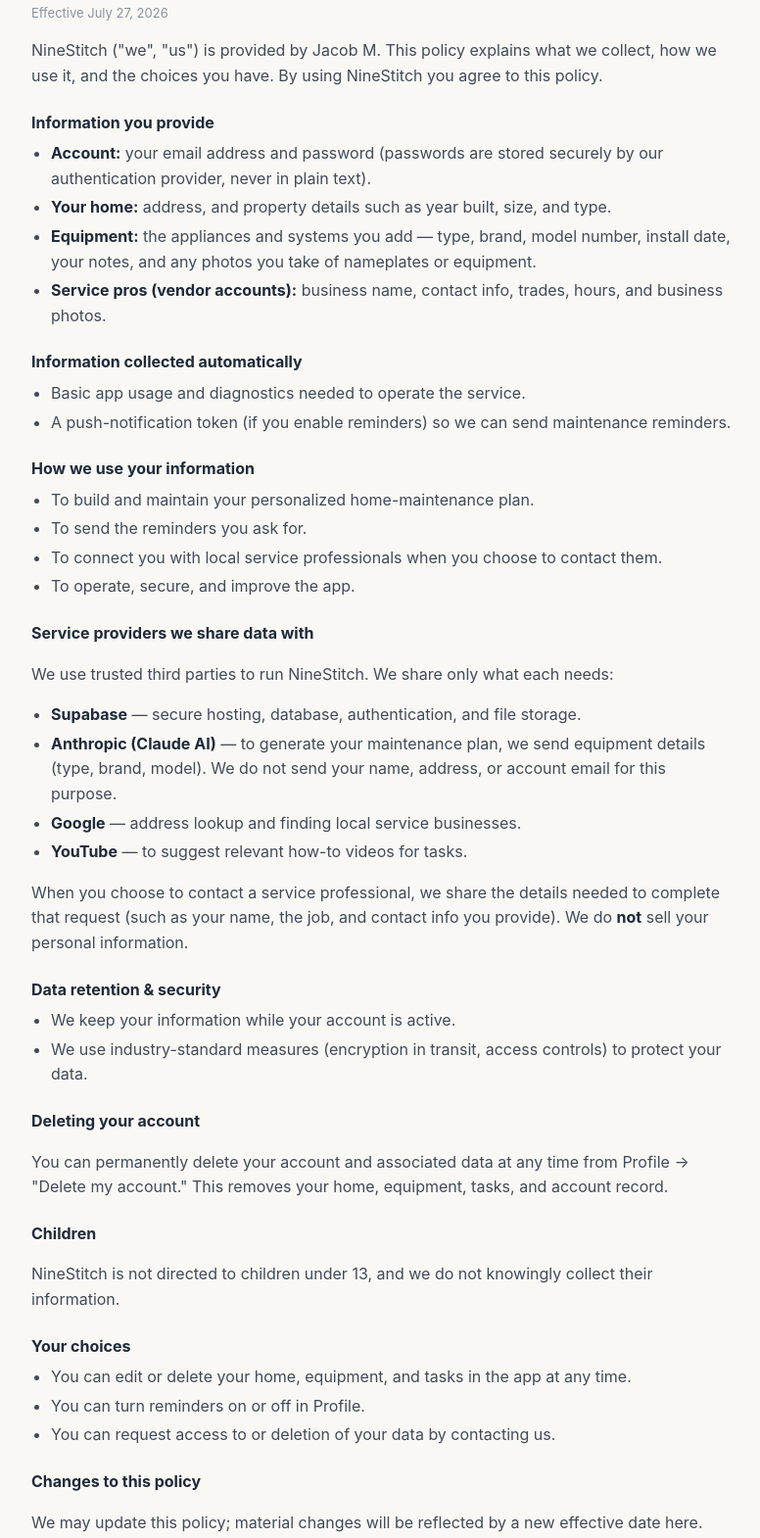
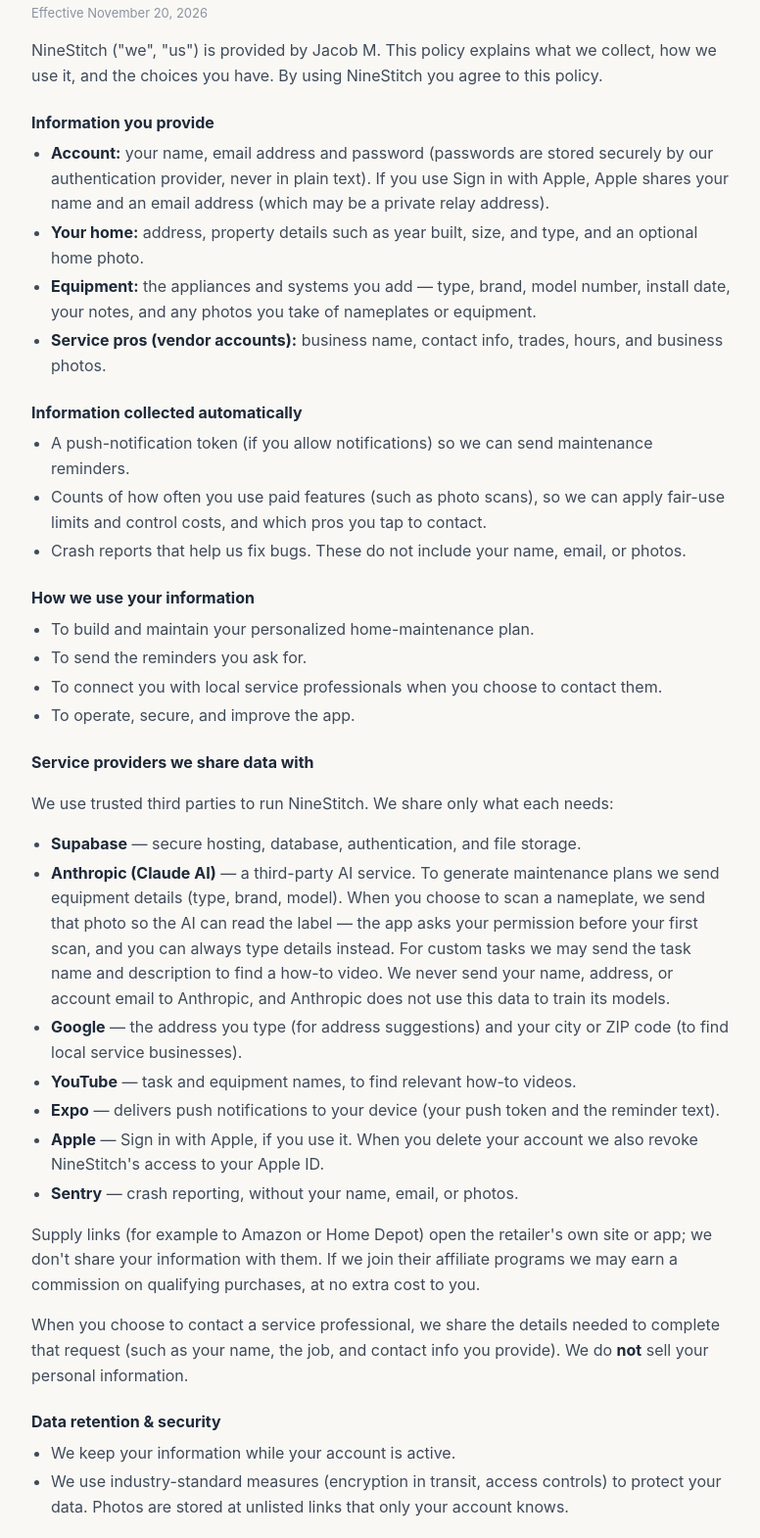
Before and after one commit to Yakapo113/ninestitch-site, a plain HTML site: page legal/index.html in a window 1280 px wide. Shown: the part 220-1790 px from the top of the page at 98% size, without its empty margins (250-1026 px from the left). Drawn offline with Linux system fonts and the light colour scheme.

Commit message:
Privacy policy: AI photo scans, push, Apple sign-in, crash reports
Discloses photos sent to Anthropic with in-app permission, Expo push
delivery, Apple token revocation on deletion, Sentry crash reports,
fair-use counters and affiliate links. Effective November 20, 2026.

Co-Authored-By: Claude Opus 5.5 <noreply@anthropic.com>

```diff
--- a/legal/index.html
+++ b/legal/index.html
@@ -33,21 +33,22 @@
 
   <section id="privacy">
     <h2>Privacy Policy</h2>
-    <p class="meta">Effective July 27, 2026</p>
+    <p class="meta">Effective November 20, 2026</p>
     <p>NineStitch ("we", "us") is provided by Jacob M. This policy explains what we collect, how we use it, and the choices you have. By using NineStitch you agree to this policy.</p>
 
     <h3>Information you provide</h3>
     <ul>
-      <li><b>Account:</b> your email address and password (passwords are stored securely by our authentication provider, never in plain text).</li>
-      <li><b>Your home:</b> address, and property details such as year built, size, and type.</li>
+      <li><b>Account:</b> your name, email address and password (passwords are stored securely by our authentication provider, never in plain text). If you use Sign in with Apple, Apple shares your name and an email address (which may be a private relay address).</li>
+      <li><b>Your home:</b> address, property details such as year built, size, and type, and an optional home photo.</li>
       <li><b>Equipment:</b> the appliances and systems you add — type, brand, model number, install date, your notes, and any photos you take of nameplates or equipment.</li>
       <li><b>Service pros (vendor accounts):</b> business name, contact info, trades, hours, and business photos.</li>
     </ul>
 
     <h3>Information collected automatically</h3>
     <ul>
-      <li>Basic app usage and diagnostics needed to operate the service.</li>
-      <li>A push-notification token (if you enable reminders) so we can send maintenance reminders.</li>
+      <li>A push-notification token (if you allow notifications) so we can send maintenance reminders.</li>
+      <li>Counts of how often you use paid features (such as photo scans), so we can apply fair-use limits and control costs, and which pros you tap to contact.</li>
+      <li>Crash reports that help us fix bugs. These do not include your name, email, or photos.</li>
     </ul>
 
     <h3>How we use your information</h3>
@@ -62,20 +63,24 @@
     <p>We use trusted third parties to run NineStitch. We share only what each needs:</p>
     <ul>
       <li><b>Supabase</b> — secure hosting, database, authentication, and file storage.</li>
-      <li><b>Anthropic (Claude AI)</b> — to generate your maintenance plan, we send equipment details (type, brand, model). We do not send your name, address, or account email for this purpose.</li>
-      <li><b>Google</b> — address lookup and finding local service businesses.</li>
-      <li><b>YouTube</b> — to suggest relevant how-to videos for tasks.</li>
+      <li><b>Anthropic (Claude AI)</b> — a third-party AI service. To generate maintenance plans we send equipment details (type, brand, model). When you choose to scan a nameplate, we send that photo so the AI can read the label — the app asks your permission before your first scan, and you can always type details instead. For custom tasks we may send the task name and description to find a how-to video. We never send your name, address, or account email to Anthropic, and Anthropic does not use this data to train its models.</li>
+      <li><b>Google</b> — the address you type (for address suggestions) and your city or ZIP code (to find local service businesses).</li>
+      <li><b>YouTube</b> — task and equipment names, to find relevant how-to videos.</li>
+      <li><b>Expo</b> — delivers push notifications to your device (your push token and the reminder text).</li>
+      <li><b>Apple</b> — Sign in with Apple, if you use it. When you delete your account we also revoke NineStitch's access to your Apple ID.</li>
+      <li><b>Sentry</b> — crash reporting, without your name, email, or photos.</li>
     </ul>
+    <p>Supply links (for example to Amazon or Home Depot) open the retailer's own site or app; we don't share your information with them. If we join their affiliate programs we may earn a commission on qualifying purchases, at no extra cost to you.</p>
     <p>When you choose to contact a service professional, we share the details needed to complete that request (such as your name, the job, and contact info you provide). We do <b>not</b> sell your personal information.</p>
 
     <h3>Data retention &amp; security</h3>
     <ul>
       <li>We keep your information while your account is active.</li>
-      <li>We use industry-standard measures (encryption in transit, access controls) to protect your data.</li>
+      <li>We use industry-standard measures (encryption in transit, access controls) to protect your data. Photos are stored at unlisted links that only your account knows.</li>
     </ul>
 
     <h3>Deleting your account</h3>
-    <p>You can permanently delete your account and associated data at any time from Profile → "Delete my account." This removes your home, equipment, tasks, and account record.</p>
+    <p>You can permanently delete your account and associated data at any time from Profile → "Delete my account." This removes your home, equipment, tasks, photos, and account record. Usage-cost records are kept without any link to you.</p>
 
     <h3>Children</h3>
     <p>NineStitch is not directed to children under 13, and we do not knowingly collect their information.</p>
@@ -95,7 +100,7 @@
 
   <section id="terms">
     <h2>Terms of Service</h2>
-    <p class="meta">Effective July 27, 2026</p>
+    <p class="meta">Effective November 20, 2026</p>
     <p>These Terms govern your use of NineStitch, provided by Jacob M. By using the app you agree to these Terms. If you do not agree, do not use the app.</p>
 
     <h3>What NineStitch does</h3>
```
